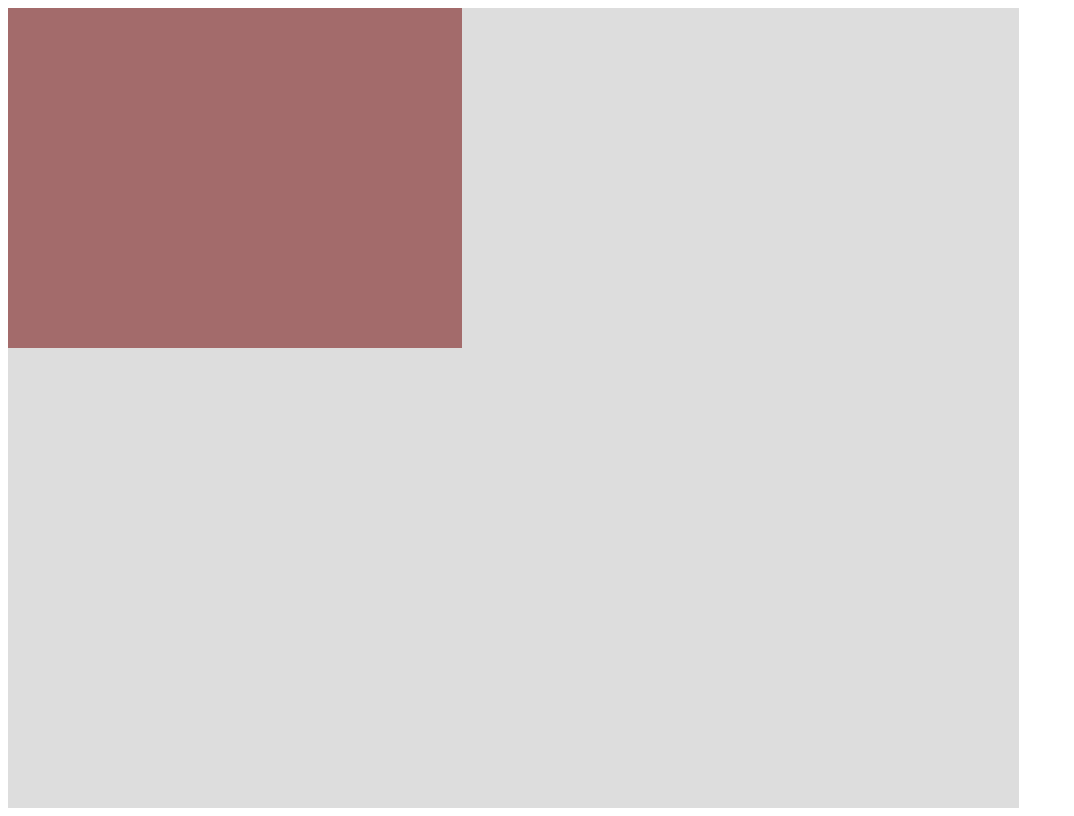
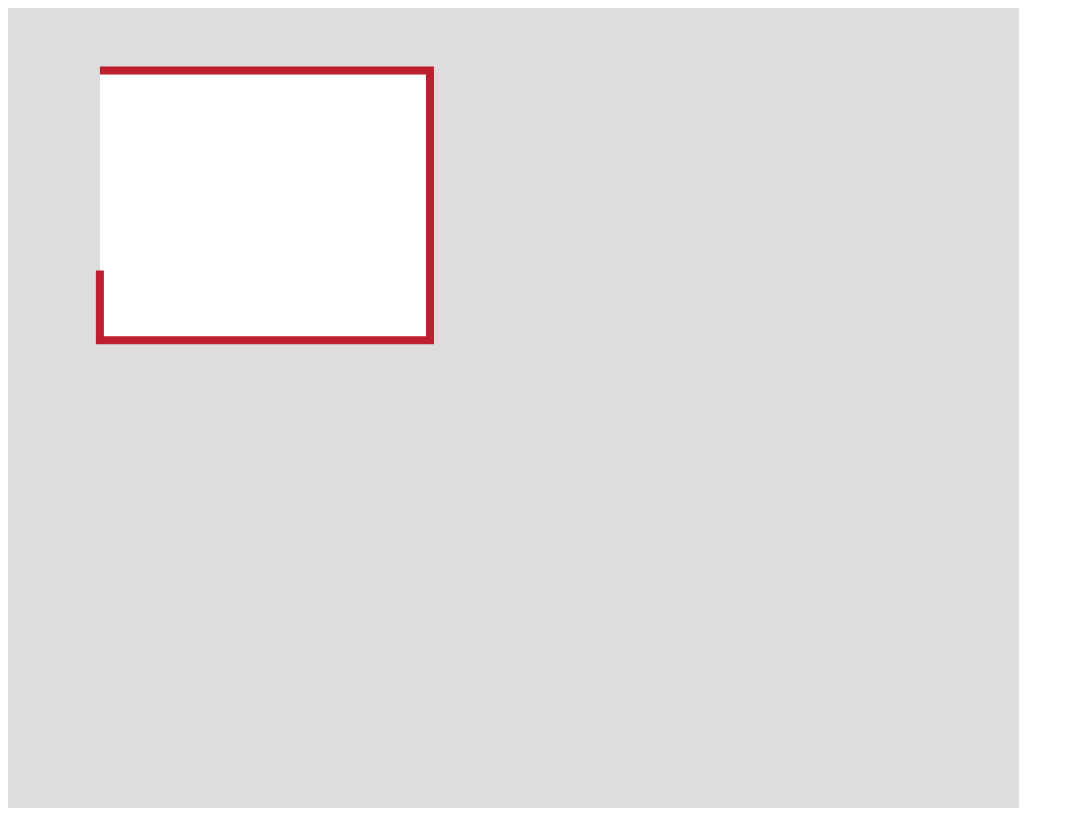
Before and after one commit to faraggello/hello, a plain HTML site: page index.html in a window 1280 px wide. Shown: the whole page, without its empty margins (0-1074 px from the left). Drawn offline with Linux system fonts and the light colour scheme.

Commit message:
i delet images tag here

```diff
--- a/index.html
+++ b/index.html
@@ -7,7 +7,7 @@
 </head>
 <body>
 	<div class="wrapper">
-	 <div class="upimage"><img src="img-1.png" alt=""></div>
+	 <div class="upimage"></div>
 		<svg version="1.1" id="Layer_1" xmlns="http://www.w3.org/2000/svg" xmlns:xlink="http://www.w3.org/1999/xlink" x="0px" y="0px"
 			 width="500px" height="500px" viewBox="0 0 500 500" style="enable-background:new 0 0 500 500;" xml:space="preserve">
 			<style type="text/css">
```
